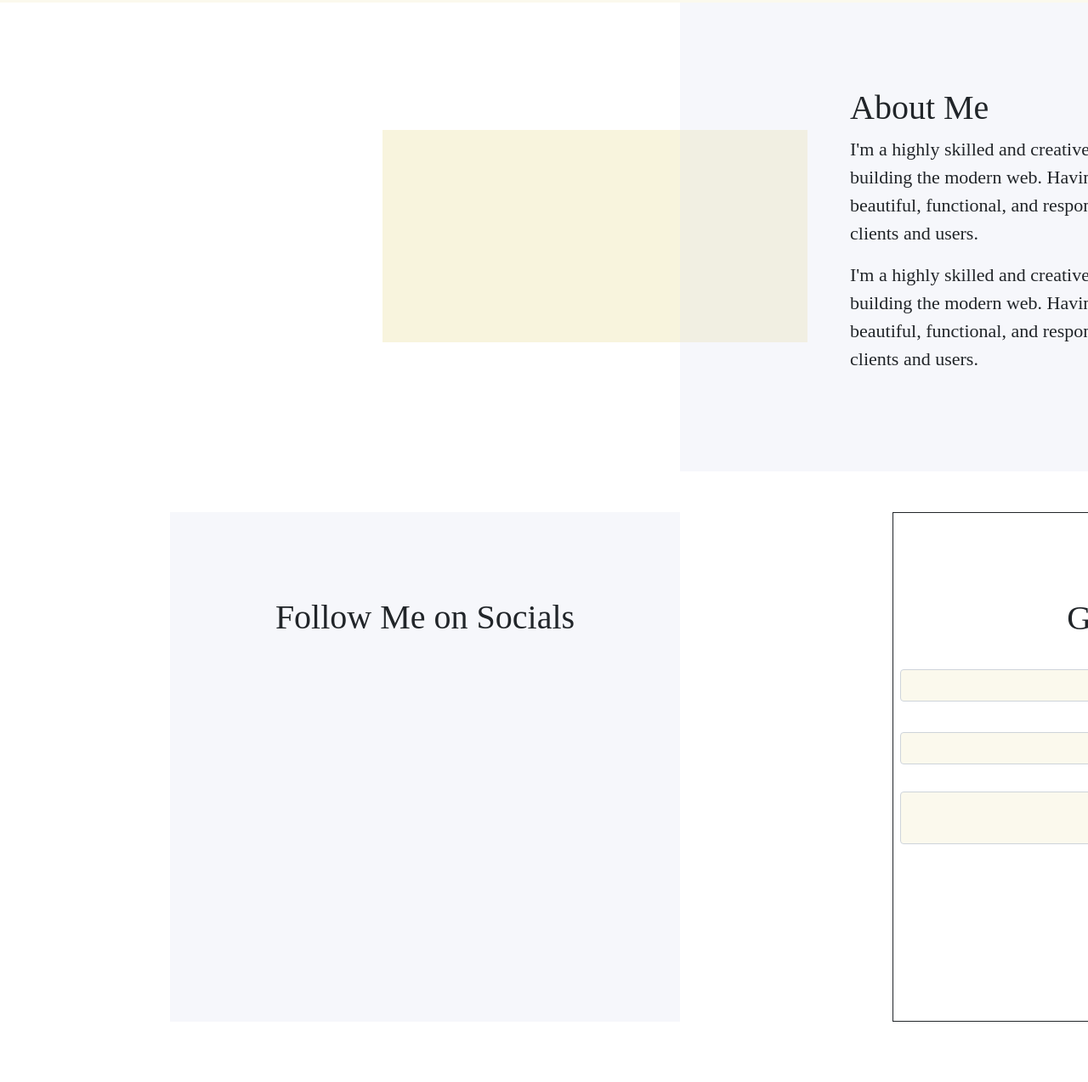
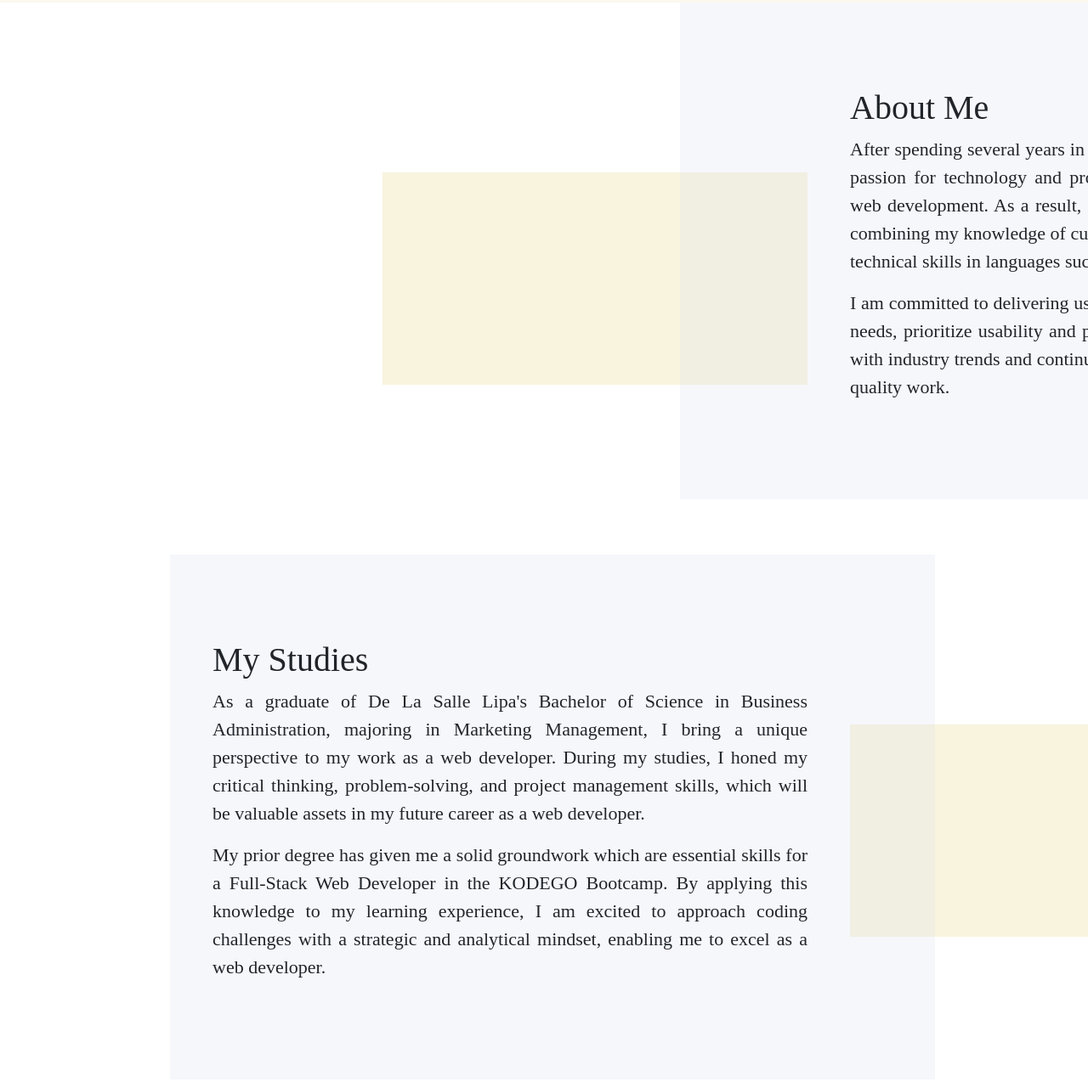
Before and after one commit to maaarcsilva3/Portfolio-Website, a plain HTML site: page about.html in a window 1280 px wide. Shown: the part 97-1371 px from the top of the page at 85% size. Drawn offline with nearby package versions, Linux system fonts and the light colour scheme; a web font is replaced by a local one.

Commit message:
added about me

```diff
--- a/about.html
+++ b/about.html
@@ -28,15 +28,26 @@
         <div class="content_container">
             <div class="about_me">
                 <H1 class="hi">About Me</H2>
-                <p class="description">I'm a highly skilled and creative professional who plays a critical role in building the modern web.
-                    Having a keen eye for detail and can create beautiful, functional, and responsive websites that meet the needs of my clients and users.
+                <p class="description">After spending several years in the sales industry, I decided to pursue my passion for technology and programming and make a career shift into web development. As a result, I bring a unique perspective to my work, combining my knowledge of customer service and market trends with my technical skills in languages such as HTML, CSS, and JavaScript.
                 </p>
-                <p class="description">I'm a highly skilled and creative professional who plays a critical role in building the modern web.
-                    Having a keen eye for detail and can create beautiful, functional, and responsive websites that meet the needs of my clients and users.
+                <p class="description">I am committed to delivering user-friendly solutions that meet my clients' needs, prioritize usability and purpose in my designs, staying up-to-date with industry trends and continually improving my skills to provide high-quality work.</p>
+            </div>
+
+            <div class="design1">
+
+            </div>
+        </div>
+
+        <div class="content_container2">
+            <div class="about_me2">
+                <H1 class="hi">My Studies</H2>
+                <p class="description">As a graduate of De La Salle Lipa's Bachelor of Science in Business Administration, majoring in Marketing Management, I bring a unique perspective to my work as a web developer. During my studies, I honed my critical thinking, problem-solving, and project management skills, which will be valuable assets in my future career as a web developer.
+                </p>
+                <p class="description">My prior degree has given me a solid groundwork which are essential skills for a Full-Stack Web Developer in the KODEGO Bootcamp. By applying this knowledge to my learning experience, I am excited to approach coding challenges with a strategic and analytical mindset, enabling me to excel as a web developer.
                 </p>
             </div>
 
-            <div class="design1">
+            <div class="design2">
 
             </div>
         </div>
--- a/about_page.css
+++ b/about_page.css
@@ -93,7 +93,6 @@ h4 {
 .about_me {
     text-align: justify;
     position: absolute;
-    text-align: left;
     background-color: #dce2f044;
     left: 800px;
     width: 900px;
@@ -120,7 +119,7 @@ h4 {
     position: relative;
     width: 500px;
     height: 250px;
-    top: 150px;
+    top: 200px;
     left: 450px;
     z-index: 5;
     animation-name: design1_animation;
@@ -134,9 +133,95 @@ h4 {
 }
 
 
+
+
+
+
+
+/* content 2 */
+
+.content_container2 {
+    position: absolute;
+    width: 100%;
+    height: auto;
+}
+
+.about_me2 {
+
+    position: absolute;
+    text-align: justify;
+    background-color: #dce2f044;
+    top: 650px;
+    left: 200px;
+    width: 900px;
+    font-family: 'Bellota Text';
+    font-size: 22px;
+    padding-top: 100px;
+    padding-bottom: 100px;
+    padding-left:50px;
+    padding-right: 150px;
+    z-index: 20;
+
+    animation-name: aboutme2_animation;
+    animation-duration: 3.5s;
+
+}
+@keyframes aboutme2_animation {
+  0%   { left:0px; top:650px;}
+
+  100% { left:200px; top: 650px;}
+}
+.design2{
+    background-color: #f8f4dd;
+    position: relative;
+    width: 500px;
+    height: 250px;
+    top: 850px;
+    left: 1000px;
+    z-index: 5;
+    animation-name: design2_animation;
+    animation-duration: 3.5s;
+}
+
+@keyframes design2_animation {
+  0%   { left:0px; top: 850px;}
+
+  100% { left:1000px; top: 850px;}
+}
+
+
+
+
+
+
+
+
+
+
+
+
+
+
+
+
+
+
+
+
+
+
+
+
+
+
+
+
+
+
+/* contacts and form */
 .contacts_container{
     position: relative;
-    top: 600px;
+    top: 1600px;
     width: 100%;
     display: flex;
 
@@ -166,7 +251,7 @@ h4 {
 }
 .footer{
     position: relative;
-    top: 900px;
+    top: 1900px;
     background-color: #373b4448;
     height: 70px;
 
```
